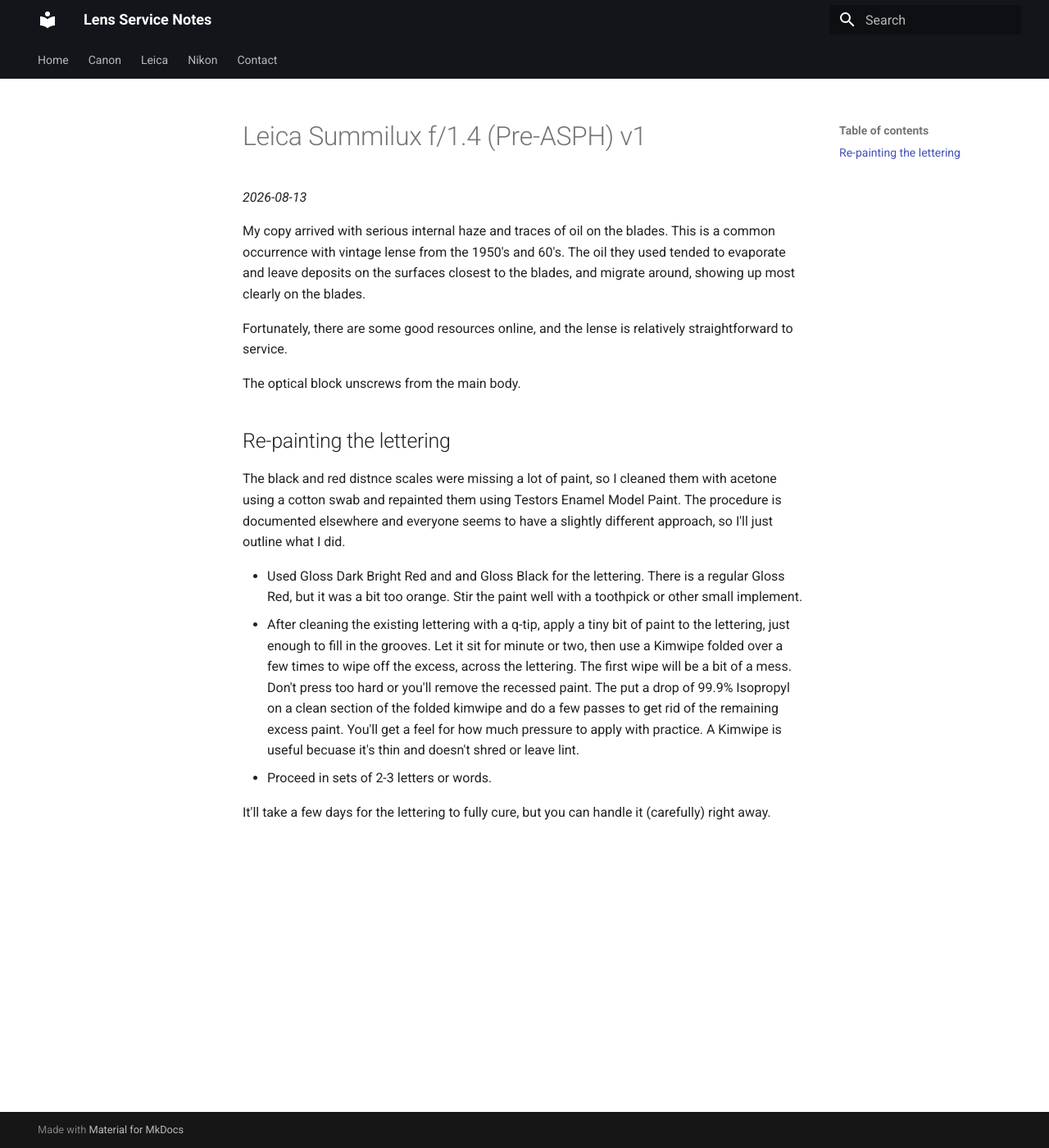
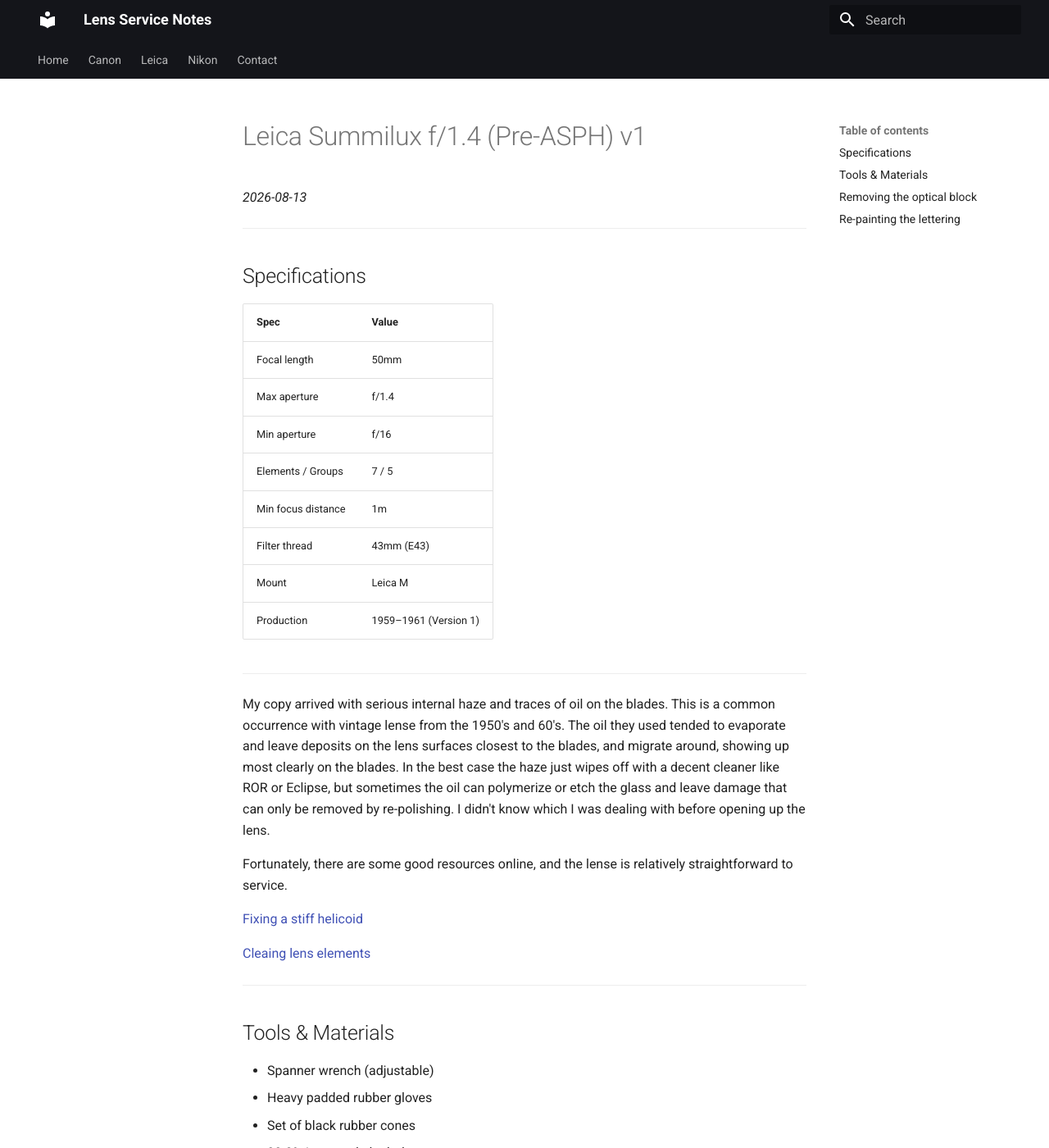
Before and after one commit to nevetssf/lenses, an MkDocs documentation site: the page built from docs/Leica/summilux-50mm-f1.4-pre-asph-v1.md, in a window 1280 px wide and 1400 px high. Shown: the whole window at 82% size. Built offline with MkDocs 1.6.1 and Material for MkDocs 9.7.7, drawn with Linux system fonts in a browser that asks for light colours; some of the changed text lies outside the part shown.

Commit message:
Expand Summilux 50mm f/1.4 pre-ASPH v1 writeup
Add specs, tools & materials, resource links, and service photos.

Co-Authored-By: Claude Opus 4.8 (1M context) <noreply@anthropic.com>

```diff
--- a/docs/Leica/summilux-50mm-f1.4-pre-asph-v1.md
+++ b/docs/Leica/summilux-50mm-f1.4-pre-asph-v1.md
@@ -2,18 +2,103 @@
 
 *2026-08-13*
 
-My copy arrived with serious internal haze and traces of oil on the blades. This is a common occurrence with vintage lense from the 1950's and 60's. The oil they used tended to evaporate and leave deposits on the surfaces closest to the blades, and migrate around, showing up most clearly on the blades.
+---
+
+## Specifications
+
+| Spec | Value |
+|------|-------|
+| Focal length | 50mm |
+| Max aperture | f/1.4 |
+| Min aperture | f/16 |
+| Elements / Groups | 7 / 5 |
+| Min focus distance | 1m |
+| Filter thread | 43mm (E43) |
+| Mount | Leica M |
+| Production | 1959–1961 (Version 1) |
+
+---
+
+
+My copy arrived with serious internal haze and traces of oil on the blades. This is a common occurrence with vintage lense from the 1950's and 60's. The oil they used tended to evaporate and leave deposits on the lens surfaces closest to the blades, and migrate around, showing up most clearly on the blades. In the best case the haze just wipes off with a decent cleaner like ROR or Eclipse, but sometimes the oil can polymerize or etch the glass and leave damage that can only be removed by re-polishing. I didn't know which I was dealing with before opening up the lens.
 
 Fortunately, there are some good resources online, and the lense is relatively straightforward to service.
 
-The optical block unscrews from the main body.
+[Fixing a stiff helicoid](https://www.youtube.com/watch?v=a47b2MUH9X8&t=54s)
+
+[Cleaing lens elements](https://www.youtube.com/watch?v=_Xw9nosrSng&t=1492s)
+
+
+---
+
+## Tools & Materials
+
+- Spanner wrench (adjustable)
+- Heavy padded rubber gloves
+- Set of black rubber cones
+- 99.9% isopropyl alcohol
+- Acetone
+- Cotton swabs (q-tips)
+- Kimwipes
+- Testors Enamel Model Paint — Gloss Dark Bright Red and Gloss Black
+- Toothpick (for stirring paint)
+
+---
+
+
+
+## Removing the optical block
+
+The optical block unscrews from the main body. It can be quite tight, but if you use good rubber gloves and firm pressure it will come apart.
+
+You can see the haze in the optical elements in this photo.
+
+![Optical block separated from the helicoid assembly](images/summilux-50mm-f1.4-pre-asph-v1/IMG_7669.jpeg)
+
+This optical block consists of the front elements, the aperture, and the rear elements. The front portion uncrews from the main optical block. It can be very tight, and in my case it was shelacked at one point, I assume to keep it from rotating. I managed to get it loose by squirting a bit of 99.9% ISO into the threads, a thing which I don't really like doing because it tends to go everywhere and would spread any alcohol-soluble inks all over the place, but it ended up working out fine.
+
+![](images/summilux-50mm-f1.4-pre-asph-v1/IMG_7677.jpeg)
+
+![](images/summilux-50mm-f1.4-pre-asph-v1/IMG_7678.jpeg)
+
+
 
 ## Re-painting the lettering
 
-The black and red distnce scales were missing a lot of paint, so I cleaned them with acetone using a cotton swab and repainted them using Testors Enamel Model Paint. The procedure is documented elsewhere and everyone seems to have a slightly different approach, so I'll just outline what I did.
+The black and red distance scales were missing a lot of paint, so I cleaned them with acetone using a cotton swab and repainted them using Testors Enamel Model Paint. I didn't go crazy removing all the paint, since there wasn't much left and the new paint should bond to it easily. The procedure is documented elsewhere and everyone seems to have a slightly different approach, so I'll just outline what I did.
 
-- Used Gloss Dark Bright Red and and Gloss Black for the lettering. There is a regular Gloss Red, but it was a bit too orange. Stir the paint well with a toothpick or other small implement.
+- Used Testors Enamel Gloss Dark Bright Red and and Gloss Black for the lettering. There is a regular Gloss Red, but it was a bit too orange. Stir the paint well with a toothpick or other small implement.
 - After cleaning the existing lettering with a q-tip, apply a tiny bit of paint to the lettering, just enough to fill in the grooves. Let it sit for minute or two, then use a Kimwipe folded over a few times to wipe off the excess, across the lettering. The first wipe will be a bit of a mess. Don't press too hard or you'll remove the recessed paint. The put a drop of 99.9% Isopropyl on a clean section of the folded kimwipe and do a few passes to get rid of the remaining excess paint. You'll get a feel for how much pressure to apply with practice. A Kimwipe is useful becuase it's thin and doesn't shred or leave lint.
 - Proceed in sets of 2-3 letters or words.
 
 It'll take a few days for the lettering to fully cure, but you can handle it (carefully) right away.
+
+---
+
+<!-- IMAGE STAGING — reorder / caption / move these into the sections above, then delete this block. -->
+
+![](images/summilux-50mm-f1.4-pre-asph-v1/IMG_7670.jpeg)
+![](images/summilux-50mm-f1.4-pre-asph-v1/IMG_7671.jpeg)
+![](images/summilux-50mm-f1.4-pre-asph-v1/IMG_7672.jpeg)
+![](images/summilux-50mm-f1.4-pre-asph-v1/IMG_7673.jpeg)
+![](images/summilux-50mm-f1.4-pre-asph-v1/IMG_7674.jpeg)
+![](images/summilux-50mm-f1.4-pre-asph-v1/IMG_7675.jpeg)
+![](images/summilux-50mm-f1.4-pre-asph-v1/IMG_7676.jpeg)
+
+![](images/summilux-50mm-f1.4-pre-asph-v1/IMG_7679.jpeg)
+![](images/summilux-50mm-f1.4-pre-asph-v1/IMG_7680.jpeg)
+![](images/summilux-50mm-f1.4-pre-asph-v1/IMG_7681.jpeg)
+![](images/summilux-50mm-f1.4-pre-asph-v1/IMG_7682.jpeg)
+![](images/summilux-50mm-f1.4-pre-asph-v1/IMG_7684.jpeg)
+![](images/summilux-50mm-f1.4-pre-asph-v1/IMG_7685.jpeg)
+![](images/summilux-50mm-f1.4-pre-asph-v1/IMG_7686.jpeg)
+![](images/summilux-50mm-f1.4-pre-asph-v1/IMG_7687.jpeg)
+![](images/summilux-50mm-f1.4-pre-asph-v1/IMG_7688.jpeg)
+![](images/summilux-50mm-f1.4-pre-asph-v1/IMG_7689.jpeg)
+![](images/summilux-50mm-f1.4-pre-asph-v1/IMG_7690.jpeg)
+![](images/summilux-50mm-f1.4-pre-asph-v1/IMG_7691.jpeg)
+![](images/summilux-50mm-f1.4-pre-asph-v1/IMG_7692.jpeg)
+![](images/summilux-50mm-f1.4-pre-asph-v1/IMG_7693.jpeg)
+![](images/summilux-50mm-f1.4-pre-asph-v1/IMG_7694.jpeg)
+![](images/summilux-50mm-f1.4-pre-asph-v1/IMG_7695.jpeg)
+![](images/summilux-50mm-f1.4-pre-asph-v1/IMG_7696.jpeg)
```
